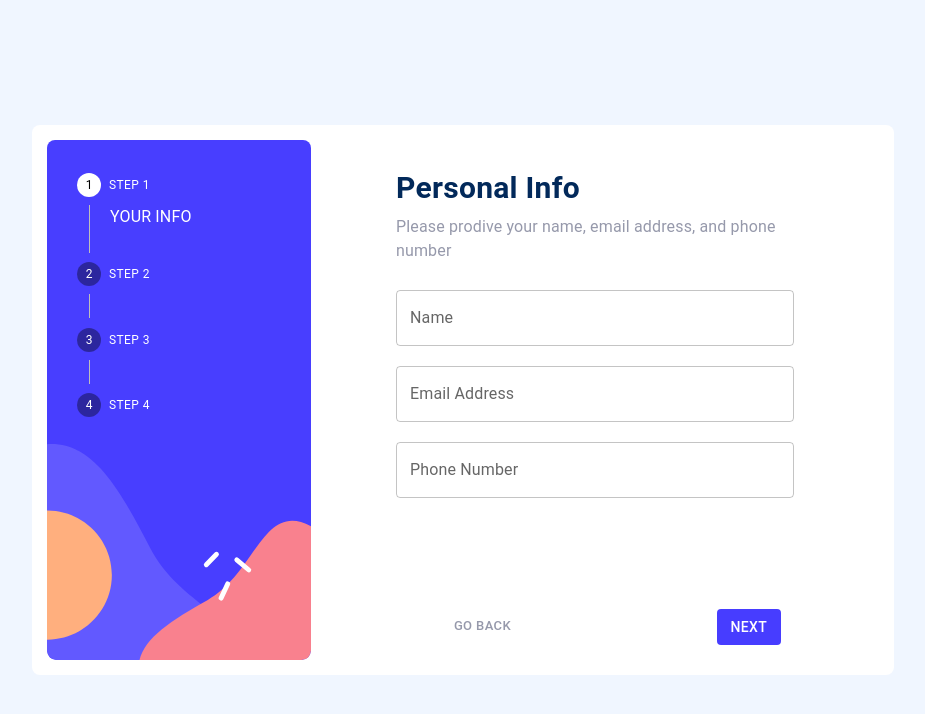
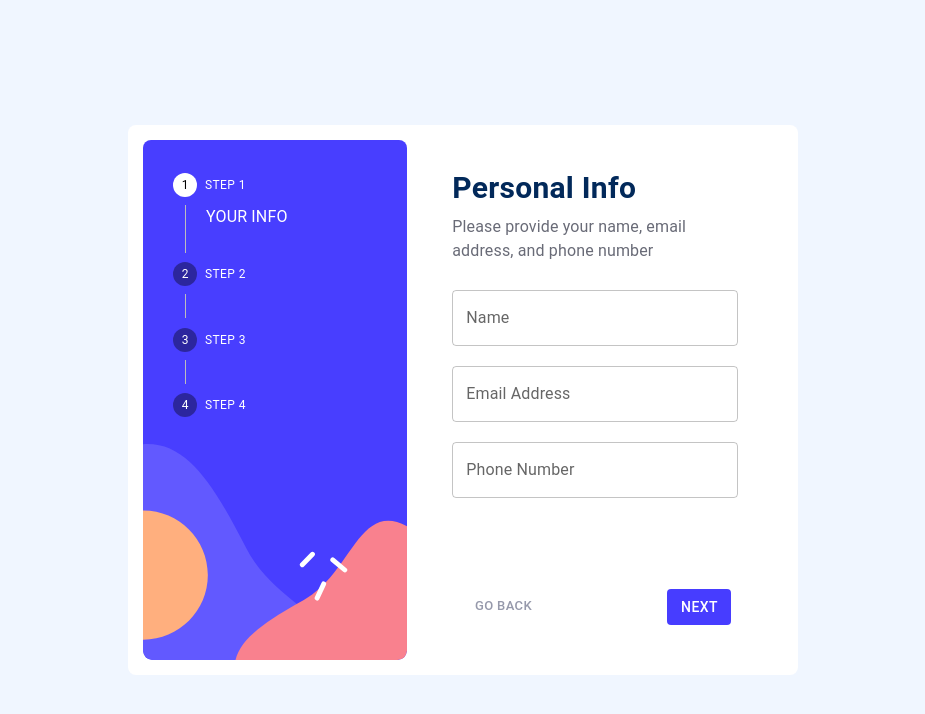
Before and after one commit to oquinone1/multi-step-form, a React (Create React App) app: page / in a window 1280 px wide. Shown: the top 714 px of the page, without its empty margins (177-1102 px from the left). Built offline with nearby package versions, Linux system fonts and the light colour scheme.

Commit message:
improved accesibility

```diff
--- a/src/components/completedForm.tsx
+++ b/src/components/completedForm.tsx
@@ -4,8 +4,10 @@ import thankYouImage from "../images/icon-thank-you.svg";
 const CompletedFormComponent = () => {
   return (
     <main id="completed-container">
-      <img src={thankYouImage} alt="thank you" />
-      <h1>Thank you!</h1>
+      <header>
+        <img src={thankYouImage} alt="thank you" />
+        <h1>Thank you!</h1>
+      </header>
       <p>
         Thanks for confirming your subscription!
         <br /> We hope you have fun using our
--- a/src/components/mulitPartFrom.tsx
+++ b/src/components/mulitPartFrom.tsx
@@ -33,9 +33,12 @@ const MulitPartFormComponent = () => {
   } = useStepper();
 
   return (
-    <main id="container">
-      <div className="mulitpart-form-container">
-        <div className="stepper-container">
+    <section id="multipart-form-outer-container">
+      <div className="mulitpart-form-inner-container">
+        <aside
+          className="stepper-container"
+          aria-label="Multi-step form progress display"
+        >
           <Stepper
             className="stepper-container-list"
             activeStep={activeStep}
@@ -86,9 +89,9 @@ const MulitPartFormComponent = () => {
               );
             })}
           </Stepper>
-        </div>
-        <div className="content-container">
-          <section className="component-container">
+        </aside>
+        <section className="content-container">
+          <section className="current-selection-component-container">
             {activeStep === Sections.PersonalInfo ? (
               <PersonalInfoComponent />
             ) : null}
@@ -106,7 +109,10 @@ const MulitPartFormComponent = () => {
             ) : null}
           </section>
           {activeStep < Sections.Completed ? (
-            <footer className="buttons-outer-container">
+            <nav
+              className="buttons-outer-container"
+              aria-label="Multi-step form navigation buttons"
+            >
               <Button
                 disabled={activeStep === Sections.PersonalInfo}
                 onClick={() => setPreviousStep()}
@@ -119,11 +125,11 @@ const MulitPartFormComponent = () => {
               <Button onClick={() => setNextStep()} id="btn-next">
                 {activeStep === steps.length - 1 ? "Finish" : "Next"}
               </Button>
-            </footer>
+            </nav>
           ) : null}
-        </div>
+        </section>
       </div>
-    </main>
+    </section>
   );
 };
 
--- a/src/components/personalInfo.tsx
+++ b/src/components/personalInfo.tsx
@@ -6,15 +6,21 @@ const PersonalInfoComponent = () => {
   const store: any = useStore();
 
   return (
-    <div className="info-container">
-      <Typography id="info-header">Personal Info</Typography>
-      <Typography id="info-description">
-        Please prodive your name, email address, and phone number
-      </Typography>
+    <main
+      className="info-container"
+      aria-label="Enter full name, email, and phone number"
+    >
+      <header>
+        <Typography id="info-header">Personal Info</Typography>
+        <Typography id="info-description">
+          Please provide your name, email address, and phone number
+        </Typography>
+      </header>
       <TextField
         error={store.hasNameBeenEntered ? false : true}
         id="name-textbox"
         label="Name"
+        aria-label="Enter Full Name"
         variant="outlined"
         className="input-box"
         helperText={store.hasNameBeenEntered ? "" : "Must enter name"}
@@ -30,6 +36,7 @@ const PersonalInfoComponent = () => {
         error={store.hasEmailBeenEntered ? false : true}
         helperText={store.hasEmailBeenEntered ? "" : "Must enter email"}
         id="email-address-textbox"
+        aria-label="Enter Email Address"
         label="Email Address"
         variant="outlined"
         className="input-box"
@@ -44,12 +51,13 @@ const PersonalInfoComponent = () => {
       <TextField
         id="Phone Number"
         label="Phone Number"
+        aria-label="Enter Phone Number"
         variant="outlined"
         className="input-box"
         value={store.phoneNumber}
         onChange={(e) => store.setPhoneNumber(e.target.value)}
       />
-    </div>
+    </main>
   );
 };
 
--- a/src/components/pickAddOns.tsx
+++ b/src/components/pickAddOns.tsx
@@ -9,23 +9,31 @@ const PickAddOnsComponent = () => {
     usePickAddOns();
 
   return (
-    <main className="add-ons-container">
-      <Typography id="header-text">Pick add-ons</Typography>
-      <Typography id="description-text">
-        Add-ons help enhance your gaming experience
-      </Typography>
+    <main className="add-ons-container" aria-label="Select add ons">
+      <header>
+        <Typography id="header-text">Pick add-ons</Typography>
+        <Typography id="description-text">
+          Add-ons help enhance your gaming experience
+        </Typography>
+      </header>
 
-      <div>
+      <>
         <Card className="card-container">
           <div className="checkbox-container">
             <Checkbox
               checked={store.onlineService}
               onClick={() => setOnlineService()}
+              onKeyDown={(e) => {
+                if (e.key === "Enter") setOnlineService();
+              }}
             />
           </div>
           <CardContent className="card-content">
             <div>
-              <Typography className="card-text-header">
+              <Typography
+                className="card-text-header"
+                aria-label="Online Service"
+              >
                 Online Service
               </Typography>
               <Typography className="card-description">
@@ -45,6 +53,9 @@ const PickAddOnsComponent = () => {
             <Checkbox
               checked={store.largerStorage}
               onClick={() => setLargerStorage()}
+              onKeyDown={(e) => {
+                if (e.key === "Enter") setLargerStorage();
+              }}
             />
           </div>
           <CardContent className="card-content">
@@ -70,6 +81,9 @@ const PickAddOnsComponent = () => {
             <Checkbox
               checked={store.customizableProfile}
               onClick={() => setCustomizableProfile()}
+              onKeyDown={(e) => {
+                if (e.key === "Enter") setCustomizableProfile();
+              }}
             />
           </div>
           <CardContent className="card-content">
@@ -89,7 +103,7 @@ const PickAddOnsComponent = () => {
             </>
           </CardContent>
         </Card>
-      </div>
+      </>
     </main>
   );
 };
--- a/src/components/selectPlan.tsx
+++ b/src/components/selectPlan.tsx
@@ -65,13 +65,15 @@ const SelectPlanComponent = () => {
   const store: any = useStore();
 
   return (
-    <div id="select-plan-container">
-      <Typography id="header-text">Select your plan</Typography>
-      <Typography id="p-text">
-        You have the option of monthly or yearly billing
-      </Typography>
+    <main id="select-plan-container" aria-label="Select monthly or yearly plan">
+      <header>
+        <Typography id="header-text">Select your plan</Typography>
+        <Typography id="p-text">
+          You have the option of monthly or yearly billing
+        </Typography>
+      </header>
 
-      <div className="outer-card-container">
+      <section className="outer-card-container" aria-label="Select plan">
         {/* Arcade */}
         <Card
           className="card-container"
@@ -163,18 +165,25 @@ const SelectPlanComponent = () => {
             </CardContent>
           </CardActionArea>
         </Card>
-      </div>
+      </section>
 
-      <div className="type-of-plan">
+      <section
+        className="type-of-plan"
+        aria-label="Select if the plan is monthly or yearly"
+      >
         <Stack direction="row" spacing={1} alignItems="center">
           <Typography id="monthly-text">Monthly</Typography>
           <AntSwitch
             checked={store.monthlyOrYearlyPlan}
             onChange={() => monthlyOrYearlyPlan()}
+            onKeyDown={(e) => {
+              if (e.key === "Enter") monthlyOrYearlyPlan();
+            }}
+            autoFocus
           />
           <Typography id="yearly-text">Yearly</Typography>
         </Stack>
-      </div>
+      </section>
       <>
         {store.hasPlanBeenSelected ? null : (
           <Alert variant="filled" severity="error">
@@ -182,7 +191,7 @@ const SelectPlanComponent = () => {
           </Alert>
         )}
       </>
-    </div>
+    </main>
   );
 };
 export default SelectPlanComponent;
--- a/src/styling/multipartForm.scss
+++ b/src/styling/multipartForm.scss
@@ -1,5 +1,5 @@
 @media screen and (min-width: 879px) {
-  #container {
+  #multipart-form-outer-container {
     width: 100%;
     height: 100vh;
     display: flex;
@@ -8,8 +8,8 @@
     justify-content: center;
     background-color: hsl(217, 100%, 97%);
 
-    .mulitpart-form-container {
-      width: 65%;
+    .mulitpart-form-inner-container {
+      width: 50%;
       height: 65vh;
       display: flex;
       flex-flow: row nowrap;
@@ -36,18 +36,17 @@
 
       .content-container {
         width: 100%;
-        padding: 0 40px;
         display: flex;
         flex-flow: column nowrap;
 
         .buttons-outer-container {
           display: flex;
-          flex-flow: row nowrap;
+          flex-flow: row wrap;
           justify-content: space-around;
           padding: 15px 0;
-          width: 41%;
+          width: 30%;
           position: fixed;
-          bottom: 140px;
+          bottom: 160px;
         }
       }
     }
@@ -55,7 +54,7 @@
 }
 
 @media screen and (max-width: 878px) {
-  .mulitpart-form-container {
+  .mulitpart-form-inner-container {
     background-color: hsl(217, 100%, 97%);
     height: 100vh;
 
@@ -75,7 +74,7 @@
       }
     }
 
-    .component-container {
+    .current-selection-component-container {
       position: relative;
       top: -84px;
       height: 500px;
--- a/src/styling/personalInfo.scss
+++ b/src/styling/personalInfo.scss
@@ -13,7 +13,7 @@
 
   #info-description {
     font-size: 16px;
-    color: hsl(231, 11%, 63%);
+    color: hsl(231, 6%, 44%);
     padding-bottom: 15px;
   }
 
```
